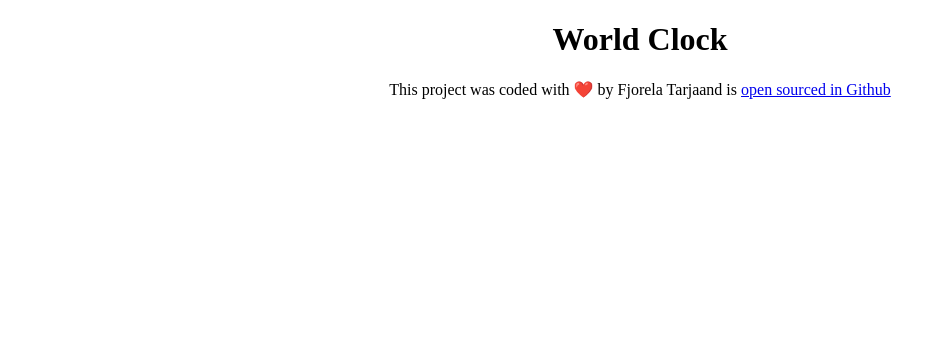
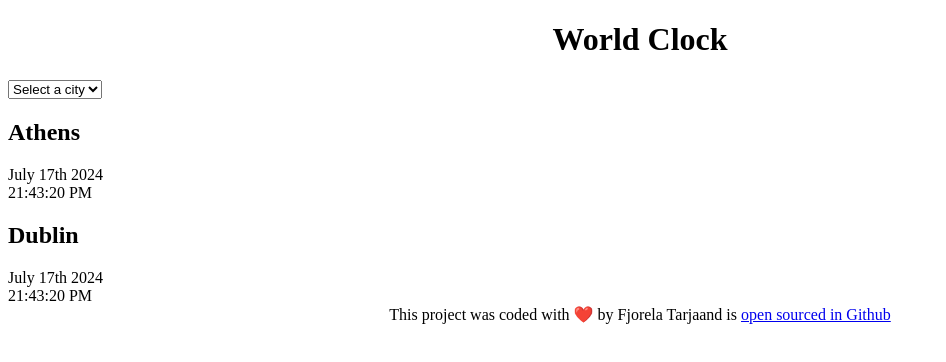
Before and after one commit to fjorelat/fjos-world-clock, a plain HTML site: page index.html in a window 1280 px wide. Shown: the whole page, without its empty margins (0-946 px from the left). Drawn offline with Linux system fonts and the light colour scheme.

Commit message:
Added basic html

```diff
--- a/index.html
+++ b/index.html
@@ -7,8 +7,34 @@
     <title>World Clock</title>
   </head>
   <body>
-    <h1>World Clock</h1>
-    <footer>This project was coded with ❤️ by Fjorela Tarjaand is <a href="https://github.com/fjorelat/fjos-world-clock"> open sourced in Github</a> </footer>
+    <div clasuls="container">
+      <h1>World Clock</h1>
+
+      <select name="" id="select-city">
+        <option value="">Select a city</option>
+        <option value="london">London</option>
+        <option value="paris">Paris</option>
+        <option value="tirana">Tirana</option>
+      </select>
+
+      <div class="city">
+        <h2>Athens </h2>
+        <div class="date">July 17th 2024</div>
+        <div class="time">21:43:20 PM</div>
+      </div>
+
+      <div class="city">
+        <h2>Dublin</h2>
+        <div class="date">July 17th 2024</div>
+        <div class="time">21:43:20 PM</div>
+      </div>
+    </div>
+    <footer>
+      This project was coded with ❤️ by Fjorela Tarjaand is
+      <a href="https://github.com/fjorelat/fjos-world-clock">
+        open sourced in Github</a
+      >
+    </footer>
     <script src="style/index.js"></script>
   </body>
 </html>
```
